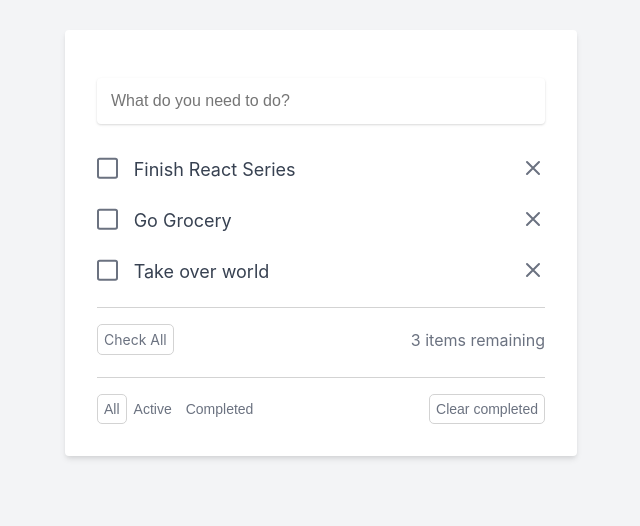
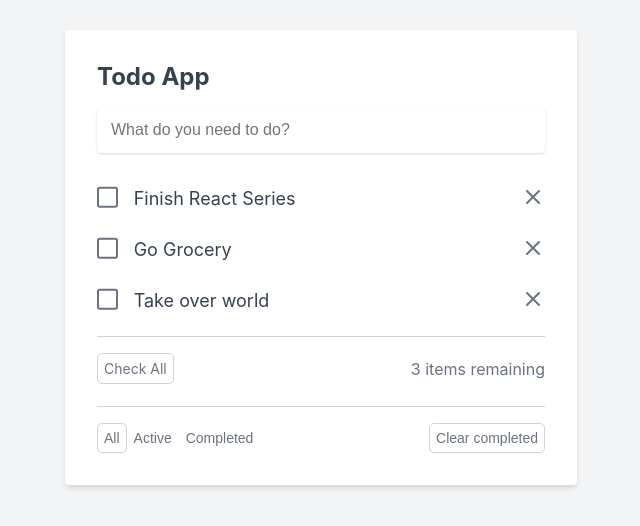
Before and after one commit to jcanaviri42/todo-app-react, a React (Vite) app: page / in a window 1280 px wide. Shown: the top 526 px of the page, without its empty margins (319-959 px from the left). Built offline with nearby package versions, Linux system fonts and the light colour scheme.

Commit message:
Using class base component

```diff
--- a/src/App.css
+++ b/src/App.css
@@ -51,6 +51,23 @@ input[type="checkbox"]:focus {
   outline: .1rem solid #6b7280;
   outline-offset: .15rem;
   outline-style: dashed;
+}
+
+*::-webkit-scrollbar {
+  width: 16px;
+}
+*::-webkit-scrollbar-track {
+  border-radius: 8px;
+}
+*::-webkit-scrollbar-thumb {
+  height: 56px;
+  border-radius: 8px;
+  border: 4px solid transparent;
+  background-clip: content-box;
+  background-color: #ccc;
+}
+*::-webkit-scrollbar-thumb:hover {
+  background-color: #aaa;
 }
 
 .todo-app-container {
--- a/src/App.jsx
+++ b/src/App.jsx
@@ -24,6 +24,7 @@ export default function App() {
   return (
     <div className="todo-app-container">
       <div className="todo-app">
+        <h2>Todo App</h2>
         <form>
           <input
             type="text"
@@ -34,7 +35,7 @@ export default function App() {
 
         <ul className="todo-list">
           {todos.map((todo, index) => (
-            <li key={index} className="todo-item-container">
+            <li key={todo.id} className="todo-item-container">
               <div className="todo-item">
                 <input type="checkbox" />
                 <span className="todo-item-label">{todo.title}</span>
--- /dev/null
+++ b/src/AppClass.jsx
@@ -0,0 +1,91 @@
+import React, { Component } from 'react'
+
+import './App.css'
+
+export default class AppClass extends Component {
+  constructor(props) {
+    super(props)
+    this.state = {
+      todos: [
+        {
+          id: 1,
+          title: 'Finish React Series',
+          isComplete: false,
+        },
+        {
+          id: 2,
+          title: 'Go Grocery',
+          isComplete: true,
+        },
+        {
+          id: 3,
+          title: 'Take over world',
+          isComplete: false,
+        },
+      ],
+    }
+  }
+
+  render() {
+    return (
+      <div className="todo-app-container">
+        <div className="todo-app">
+          <h2>Todo App</h2>
+          <form>
+            <input
+              type="text"
+              className="todo-input"
+              placeholder="What do you need to do?"
+            />
+          </form>
+
+          <ul className="todo-list">
+            {this.state.todos.map((todo, index) => (
+              <li key={todo.id} className="todo-item-container">
+                <div className="todo-item">
+                  <input type="checkbox" />
+                  <span className="todo-item-label">{todo.title}</span>
+                </div>
+
+                <button className="x-button">
+                  <svg
+                    className="x-button-icon"
+                    fill="none"
+                    viewBox="0 0 24 24"
+                    stroke="currentColor"
+                  >
+                    <path
+                      strokeLinecap="round"
+                      strokeLinejoin="round"
+                      strokeWidth={2}
+                      d="M6 18L18 6M6 6l12 12"
+                    />
+                  </svg>
+                </button>
+              </li>
+            ))}
+          </ul>
+
+          <div className="check-all-container">
+            <div>
+              <div className="button button-scale">Check All</div>
+            </div>
+            <span>3 items remaining</span>
+          </div>
+          <div className="other-buttons-container">
+            <div>
+              <button className="button filter-button filter-button-active">
+                All
+              </button>
+              <button className="button filter-button">Active</button>
+              <button className="button filter-button">Completed</button>
+            </div>
+            <div>
+              <button className="button button-scale">Clear completed</button>
+            </div>
+          </div>
+        </div>
+      </div>
+    )
+  }
+}
--- a/src/main.jsx
+++ b/src/main.jsx
@@ -2,10 +2,12 @@ import React from 'react'
 import ReactDOM from 'react-dom'
 import './index.css'
 import App from './App'
+import AppClass from './AppClass'
 
 ReactDOM.render(
   <React.StrictMode>
-    <App />
+    {/* <App /> */}
+    <AppClass />
   </React.StrictMode>,
   document.getElementById('root')
 )
```
